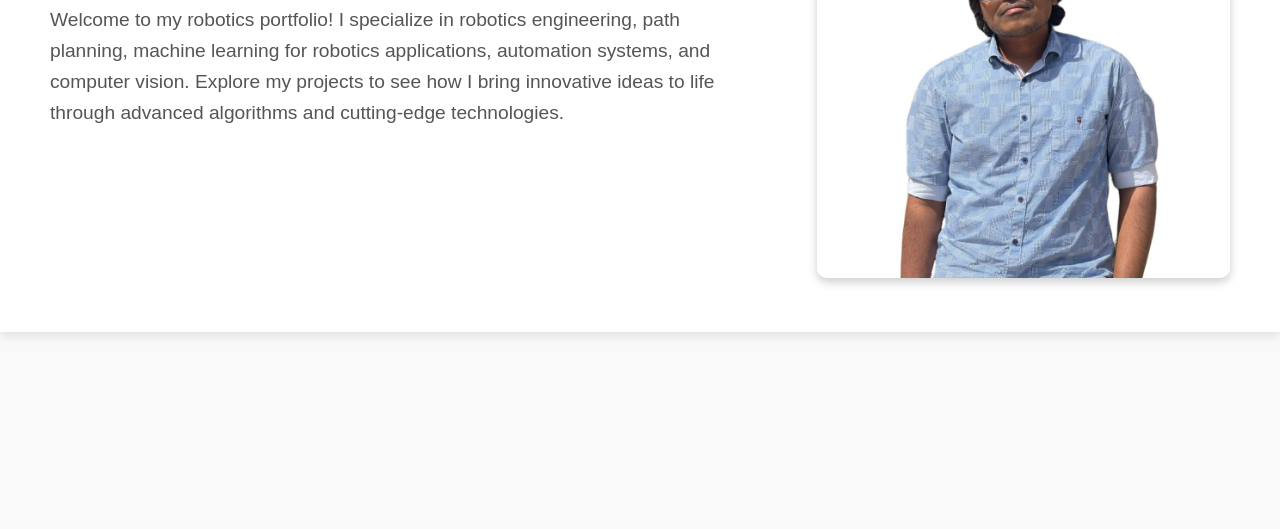
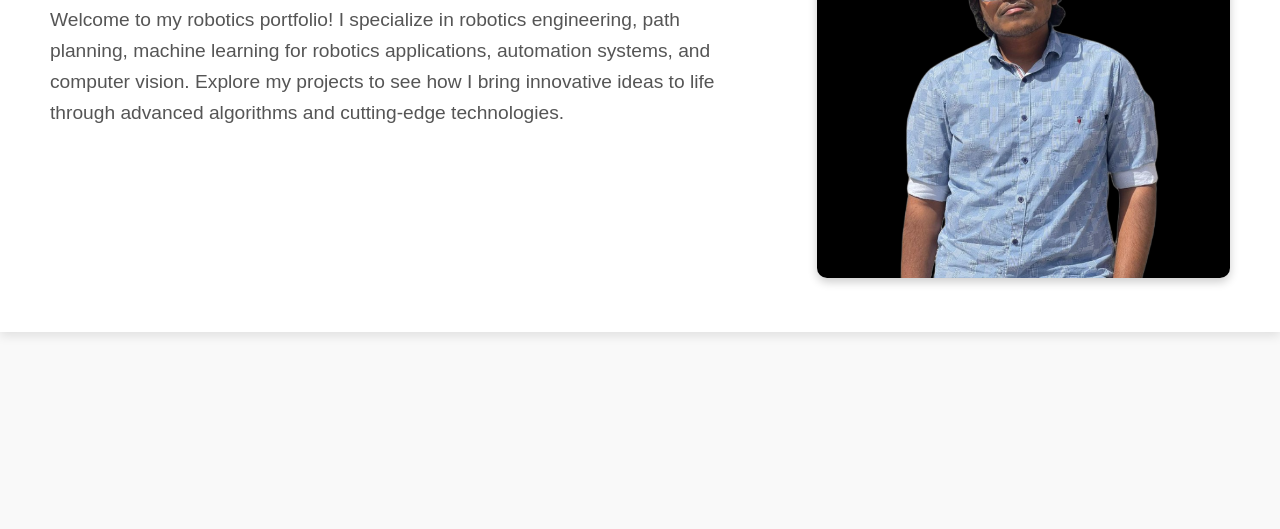
Before and after one commit to adharsh-prasad/adharsh-prasad.github.io, a plain HTML site: page index.html in a window 1280 px wide. Shown: the part 271-800 px from the top of the page. Drawn offline with Linux system fonts and the light colour scheme.

Commit message:
Update index.html

```diff
--- a/index.html
+++ b/index.html
@@ -21,7 +21,7 @@
       </p>
     </div>
     <div class="intro-image">
-      <img src="relevant-files/Profile picture.jpg" alt="Profile Image" />
+      <img src="relevant-files/Profile picture black background.jpg" alt="Profile Image" />
     </div>
   </div>
 </body>
```
